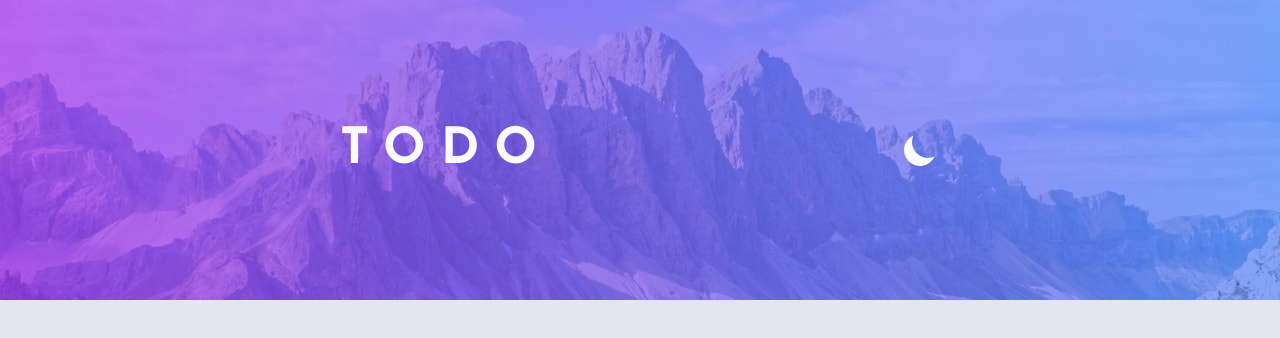
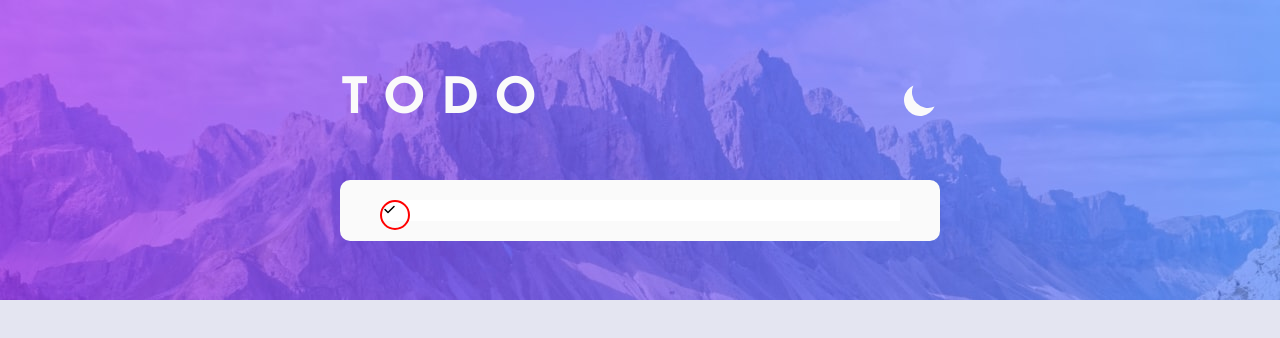
Before and after one commit to angelmtztrc/todo-app-fem, a JavaScript app: page / in a window 1280 px wide. Shown: the top 338 px of the page. Built offline with nearby package versions, Linux system fonts and the light colour scheme; the HTML template or start-up script is replaced by a standard one.

Commit message:
starting with form

```diff
--- a/src/App.js
+++ b/src/App.js
@@ -1,10 +1,14 @@
 // components
 import Header from './components/Header/Header';
+import Form from './components/Form/Form';
 
 function App() {
   return (
     <div className="main light-scheme">
       <Header />
+      <div className="main__box">
+        <Form />
+      </div>
     </div>
   );
 }
--- /dev/null
+++ b/src/components/Form/Form.css
@@ -0,0 +1,44 @@
+.form {
+  background: var(--primary-background-color);
+  border-radius: 1rem;
+  padding: 2rem 4rem;
+  width: 100%;
+}
+
+.form__container {
+  position: relative;
+}
+
+.form__checkbox {
+  position: absolute;
+  top: 0;
+  left: 0;
+  width: 3rem;
+  height: 3rem;
+
+  border-radius: 100%;
+  border: 2px solid red;
+}
+
+.checkbox__icon {
+  width: 1.5rem;
+  height: 1.5rem;
+}
+
+.form__input {
+  appearance: none;
+  border: 0;
+
+  display: block;
+  width: 100%;
+  padding-left: 5rem;
+
+  font-size: 1.8rem;
+  font-family: 'Josefin Sans', sans-serif;
+  font-weight: bold;
+  color: var(--primary-text-color);
+}
+
+.form__input:focus {
+  outline: none;
+}
--- /dev/null
+++ b/src/components/Form/Form.js
@@ -0,0 +1,28 @@
+// styles
+import './Form.css';
+
+const Form = () => {
+  return (
+    <div className="form">
+      <div className="form__container">
+        <span className="form__checkbox">
+          <svg
+            className="checkbox__icon"
+            fill="currentColor"
+            viewBox="0 0 20 20"
+            xmlns="http://www.w3.org/2000/svg"
+          >
+            <path
+              fillRule="evenodd"
+              d="M16.707 5.293a1 1 0 010 1.414l-8 8a1 1 0 01-1.414 0l-4-4a1 1 0 011.414-1.414L8 12.586l7.293-7.293a1 1 0 011.414 0z"
+              clipRule="evenodd"
+            />
+          </svg>
+        </span>
+        <input className="form__input" type="text" name="description" />
+      </div>
+    </div>
+  );
+};
+
+export default Form;
--- a/src/components/Header/Header.css
+++ b/src/components/Header/Header.css
@@ -8,7 +8,7 @@
   background-position: center;
   background-size: cover;
 
-  height: 300px;
+  height: 30rem;
   width: 100%;
 }
 
@@ -17,7 +17,8 @@
   justify-content: space-between;
   align-items: center;
 
-  width: 600px;
+  width: 60rem;
+  margin-top: -10rem;
 }
 
 .header__title {
--- a/src/index.css
+++ b/src/index.css
@@ -51,3 +51,14 @@ p {
   background: var(--secondary-background-color);
   min-height: 100vh;
 }
+
+.main__box {
+  display: flex;
+  flex-direction: column;
+  justify-content: center;
+  align-items: center;
+
+  width: 60rem;
+  margin: 0 auto;
+  margin-top: -12rem;
+}
```
Also changed, not shown: 1 other file (tests, documents, lock files or other folders).
